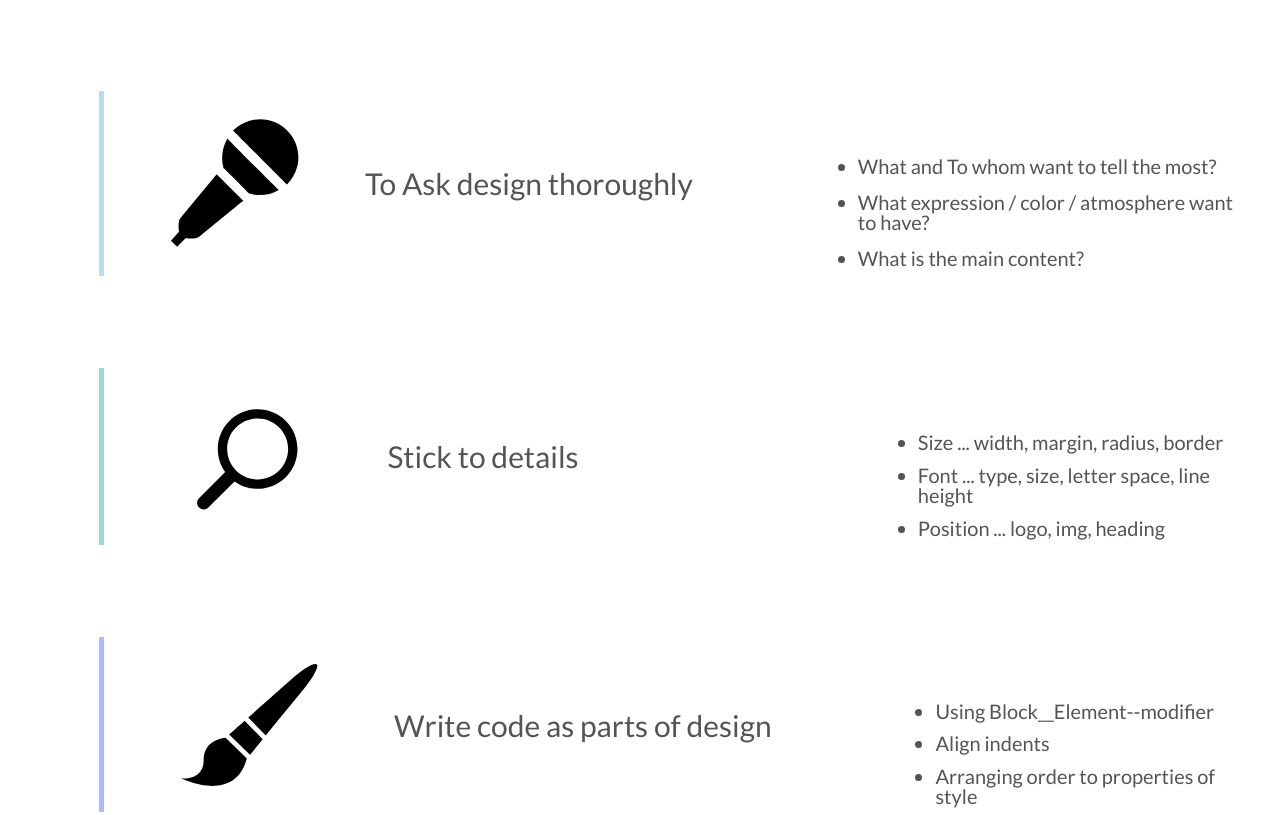
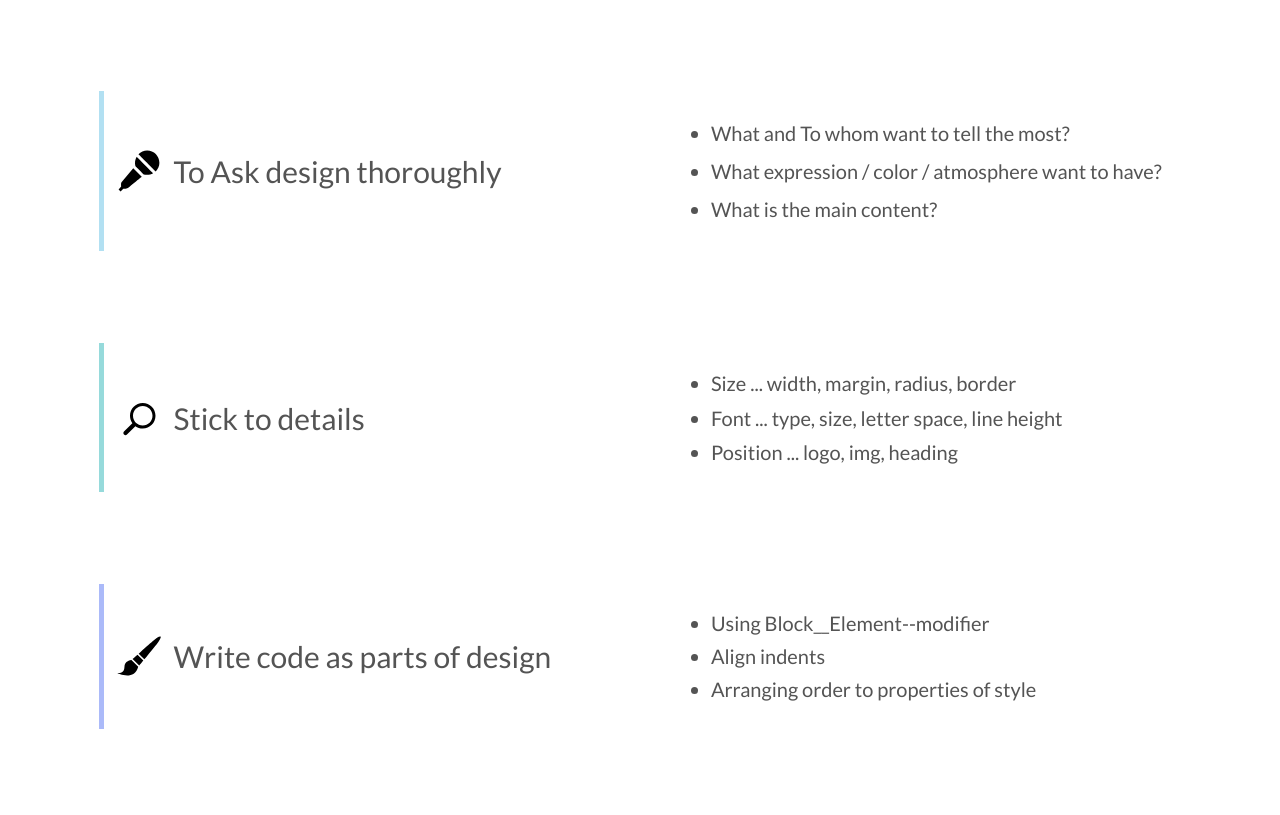
Before and after one commit to suusan11/portfolio, a website: page index.html in a window 1280 px wide. Shown: the part 2191-3006 px from the top of the page. Drawn offline with Linux system fonts and the light colour scheme.

Commit message:
added flexbox

```diff
--- a/index.html
+++ b/index.html
@@ -59,11 +59,13 @@
         </div>
         <div class="container">
             <div class="values__block">
+                <div class="values__block--heading">
                     <svg class="icon icon-microphone-right"><use xlink:href="#icon-microphone-right"><symbol id="icon-microphone-right" viewBox="0 0 32 32">
                         <title>microphone-right</title>
                         <path d="M19.094 18.251c2.099 0.617 4.4 0.356 6.327-0.782-0.035 0.025-11.027-10.879-10.958-10.957-1.119 1.895-1.434 4.196-0.856 6.267 0.053-0.015 5.495 5.428 5.487 5.472zM27.174 16.306c1.448-1.469 2.43-3.571 2.43-5.794 0-4.493-3.652-8.136-8.156-8.136-2.198 0-4.326 1-5.793 2.41 0 0.003 11.425 11.451 11.519 11.52zM5.534 27.812c0 0 2.298 0.266 2.961-0.397 0.044-0.044 9.325-7.646 9.325-7.646l-5.657-5.657-7.689 9.281c-0.707 0.619-0.354 3.005-0.354 3.005l-1.724 1.9 1.326 1.326 1.812-1.812z"></path>
                     </symbol></use></svg>
                     <h3>To Ask design thoroughly</h3>
+                </div>
                 <ul class="values__block--detail">
                     <li>What and To whom want to tell the most?</li>
                     <li>What expression / color / atmosphere want to have?</li>
@@ -71,11 +73,13 @@
                 </ul>
             </div>
             <div class="values__block">
+                <div class="values__block--heading">
                     <svg class="icon icon-search"><use xlink:href="#icon-search"><symbol id="icon-search" viewBox="0 0 32 32">
                         <title>search</title>
                         <path d="M11.573 19.427c-0.99-1.39-1.573-3.090-1.573-4.927 0-4.694 3.806-8.5 8.5-8.5s8.5 3.806 8.5 8.5c0 4.694-3.806 8.5-8.5 8.5-1.837 0-3.537-0.583-4.927-1.573l-5.585 5.585c-0.55 0.55-1.431 0.546-1.976-0l-0.023-0.023c-0.544-0.544-0.546-1.431-0-1.976l5.585-5.585zM12 14.5c0 3.59 2.91 6.5 6.5 6.5s6.5-2.91 6.5-6.5c0-3.59-2.91-6.5-6.5-6.5s-6.5 2.91-6.5 6.5v0z"></path>
                     </symbol></use></svg>
                 <h3>Stick to details</h3>
+                </div>
                 <ul class="values__block--detail">
                     <li>Size ... width, margin, radius, border</li>
                     <li>Font ... type, size, letter space, line height</li>
@@ -83,11 +87,13 @@
                 </ul>
             </div>
             <div class="values__block">
+                <div class="values__block--heading">
                     <svg class="icon icon-brush"><use xlink:href="#icon-brush"><symbol id="icon-brush" viewBox="0 0 32 32">
                         <title>brush</title>
                         <path d="M27.555 8.42c-1.355 1.647-5.070 6.195-8.021 9.81l-3.747-3.804c3.389-3.016 7.584-6.744 9.1-8.079 2.697-2.377 5.062-3.791 5.576-3.213 0.322 0.32-0.533 2.396-2.908 5.286zM18.879 19.030c-1.143 1.399-2.127 2.604-2.729 3.343l-4.436-4.323c0.719-0.64 1.916-1.705 3.304-2.939l3.861 3.919zM15.489 23.183v-0.012c-2.575 9.88-14.018 4.2-14.018 4.2s4.801 0.605 4.801-3.873c0-4.341 4.412-4.733 4.683-4.753l4.543 4.427c0 0.001-0.009 0.011-0.009 0.011z"></path>
                     </symbol></use></svg>
                     <h3>Write code as parts of design</h3>
+                </div>
                 <ul class="values__block--detail">
                     <li>Using Block__Element--modifier</li>
                     <li>Align indents</li>
--- a/scss/_values.scss
+++ b/scss/_values.scss
@@ -3,9 +3,21 @@
     width: 100%;
     margin: 5% auto 15% 0;
 
-    h3 {
-      display: block;
-      font-size: $font-size-h3-mb;
+    &--heading {
+      display: flex;
+      justify-content: flex-start;
+      align-items: center;
+      margin-bottom: 10%;
+
+      .icon {
+        width: 2.5rem;
+        height: 2.5rem;
+        margin: 0 2%;
+      }
+
+      h3 {
+        font-size: $font-size-h3-mb;
+      }
     }
 
     &:nth-child(1) {
@@ -19,6 +31,7 @@
     &:nth-child(3) {
       border-left: 5px solid #ABBAF9;
     }
+
 
     &--detail {
       margin: 5% 0 0 10%;
@@ -36,15 +49,19 @@
     justify-content: flex-start;
     align-items: center;
     margin: 8% auto 0 3%;
+    padding: 2% 0;
+
+    &--heading {
+      margin-bottom: 0;
+    }
 
     h3 {
       font-size: $font-size-h3-pc;
       width: 500px;
-      line-height: 80px;
     }
 
     &--detail {
-      margin-left: 5%;
+      margin: 0 0 0 5%;
     }
   }
 }
```
Also changed, not shown: style.css. Lines whose indentation alone changed are shown as unchanged.
